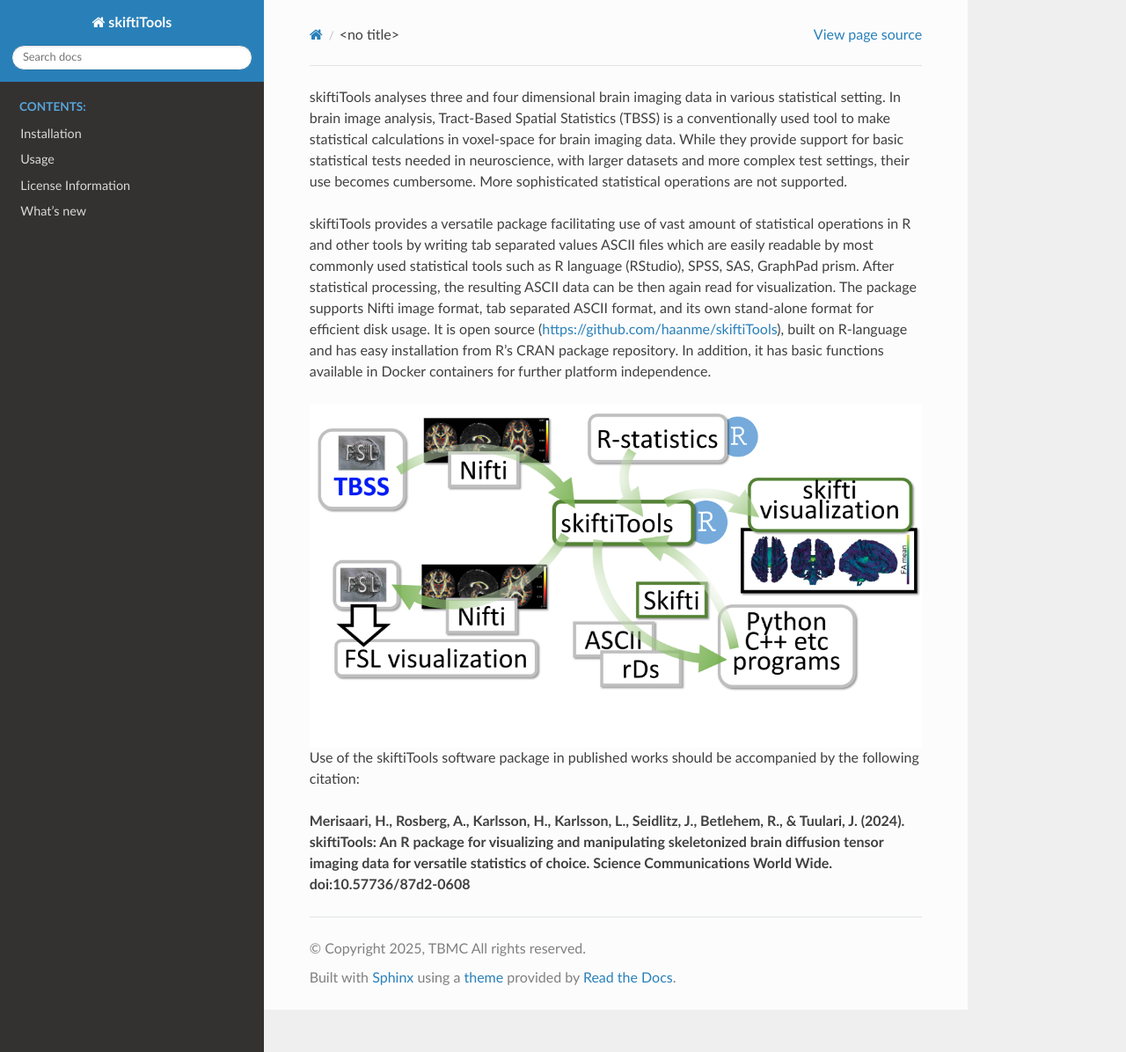
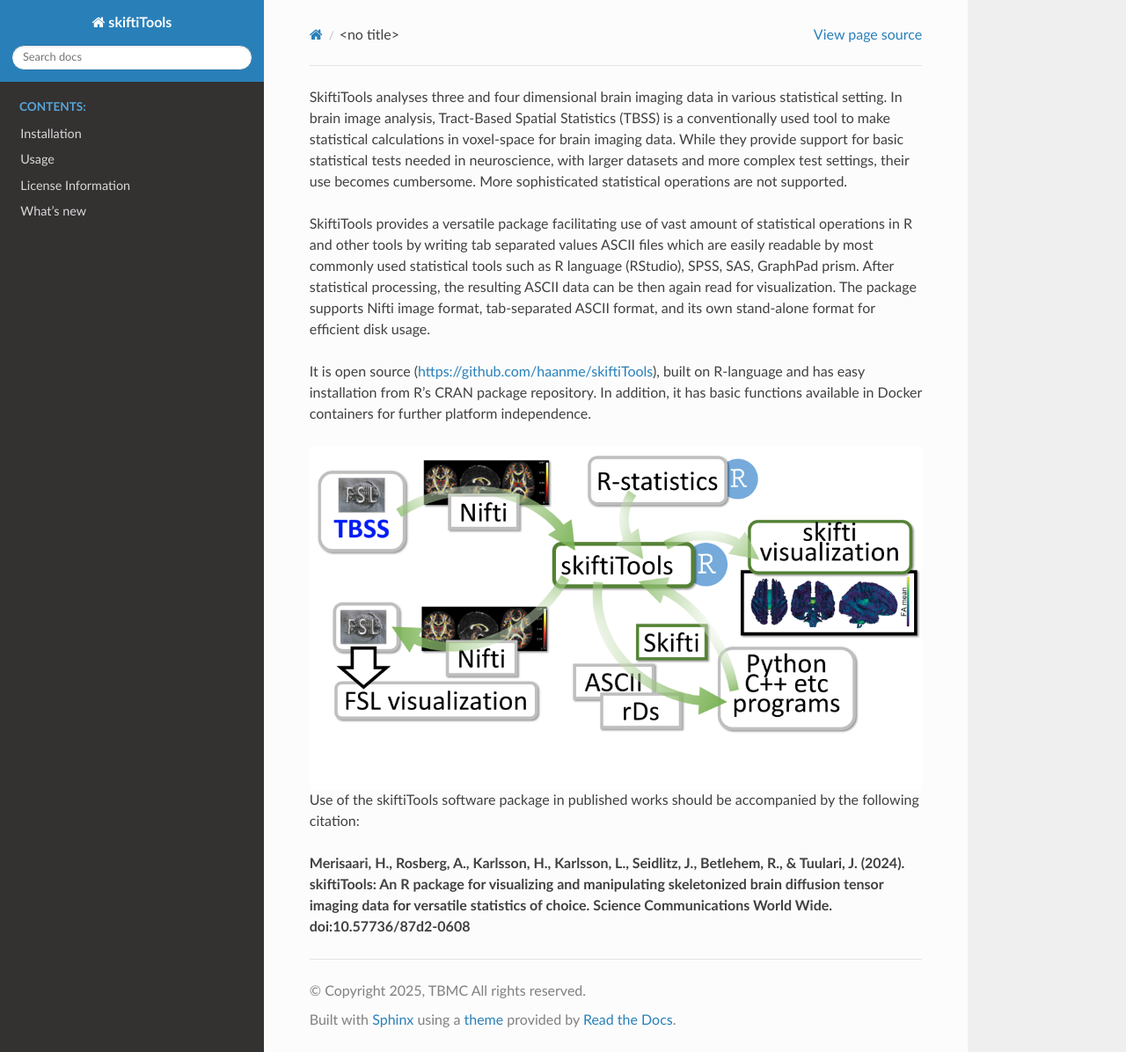
Before and after one commit to HKA07/skiftiGuide, a Sphinx documentation site: the page built from docs/about.rst, in a window 1280 px wide and 1196 px high. Shown: the whole window at 88% size. Built offline with Sphinx 7.4.7 and the Read the Docs theme 3.1.0, drawn with Linux system fonts in a browser that asks for light colours.

```diff
--- a/docs/about.rst
+++ b/docs/about.rst
@@ -1,6 +1,8 @@
-skiftiTools analyses three and four dimensional brain imaging data in various statistical setting. In brain image analysis, Tract-Based Spatial Statistics (TBSS) is a conventionally used tool to make statistical calculations in voxel-space for brain imaging data. While they provide support for basic statistical tests needed in neuroscience, with larger datasets and more complex test settings, their use becomes cumbersome. More sophisticated statistical operations are not supported.
+SkiftiTools analyses three and four dimensional brain imaging data in various statistical setting. In brain image analysis, Tract-Based Spatial Statistics (TBSS) is a conventionally used tool to make statistical calculations in voxel-space for brain imaging data. While they provide support for basic statistical tests needed in neuroscience, with larger datasets and more complex test settings, their use becomes cumbersome. More sophisticated statistical operations are not supported.
 
-skiftiTools provides a versatile package facilitating use of vast amount of statistical operations in R and other tools by writing tab separated values ASCII files which are easily readable by most commonly used statistical tools such as R language (RStudio), SPSS, SAS, GraphPad prism. After statistical processing, the resulting ASCII data can be then again read for visualization. The package supports Nifti image format, tab separated ASCII format, and its own stand-alone format for efficient disk usage. It is open source (https://github.com/haanme/skiftiTools), built on R-language and has easy installation from R’s CRAN package repository. In addition, it has basic functions available in Docker containers for further platform independence.
+SkiftiTools provides a versatile package facilitating use of vast amount of statistical operations in R and other tools by writing tab separated values ASCII files which are easily readable by most commonly used statistical tools such as R language (RStudio), SPSS, SAS, GraphPad prism. After statistical processing, the resulting ASCII data can be then again read for visualization. The package supports Nifti image format, tab-separated ASCII format, and its own stand-alone format for efficient disk usage.
+
+It is open source (https://github.com/haanme/skiftiTools), built on R-language and has easy installation from R’s CRAN package repository. In addition, it has basic functions available in Docker containers for further platform independence.
 
 .. image:: Figure1.png
 
```
